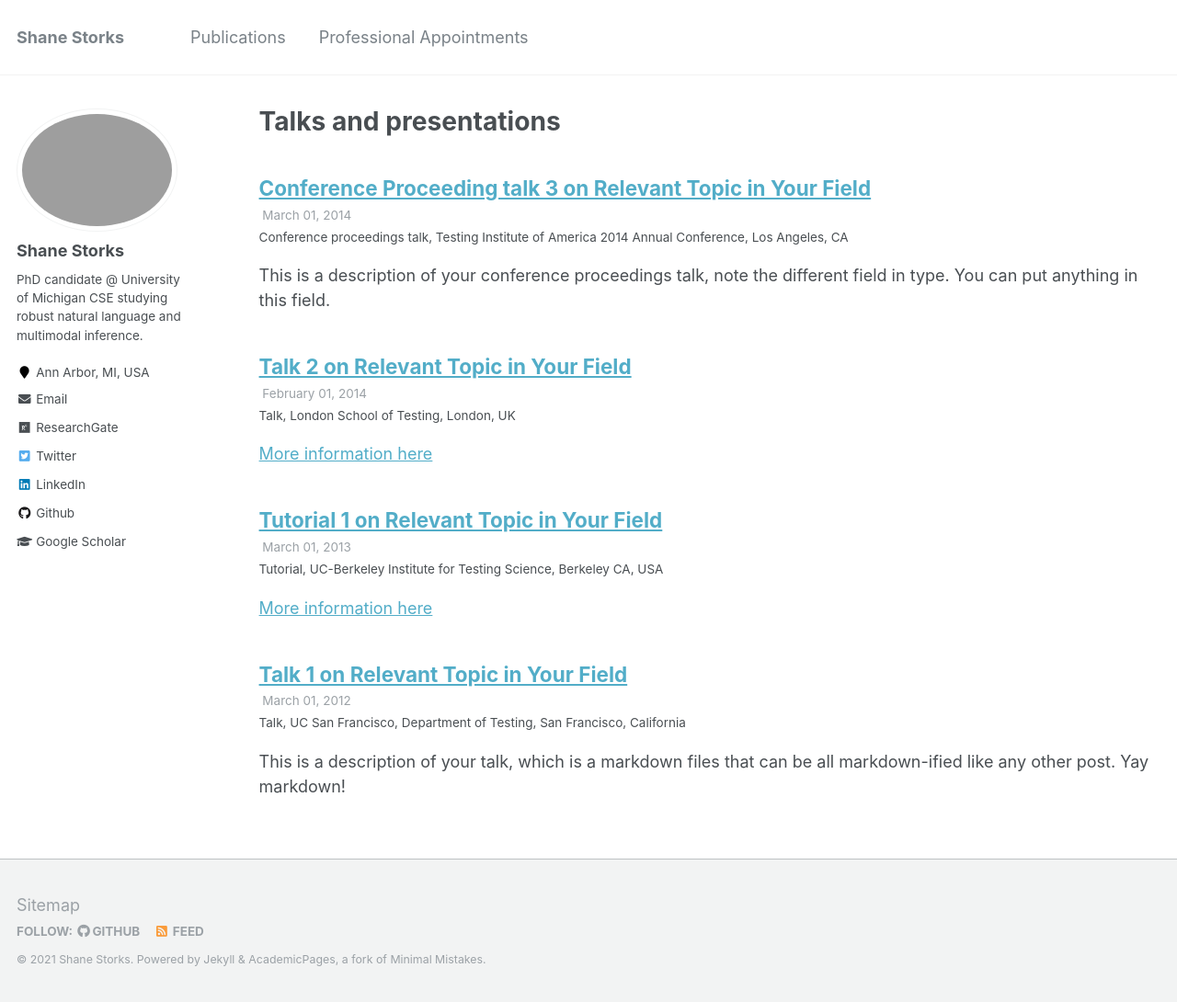
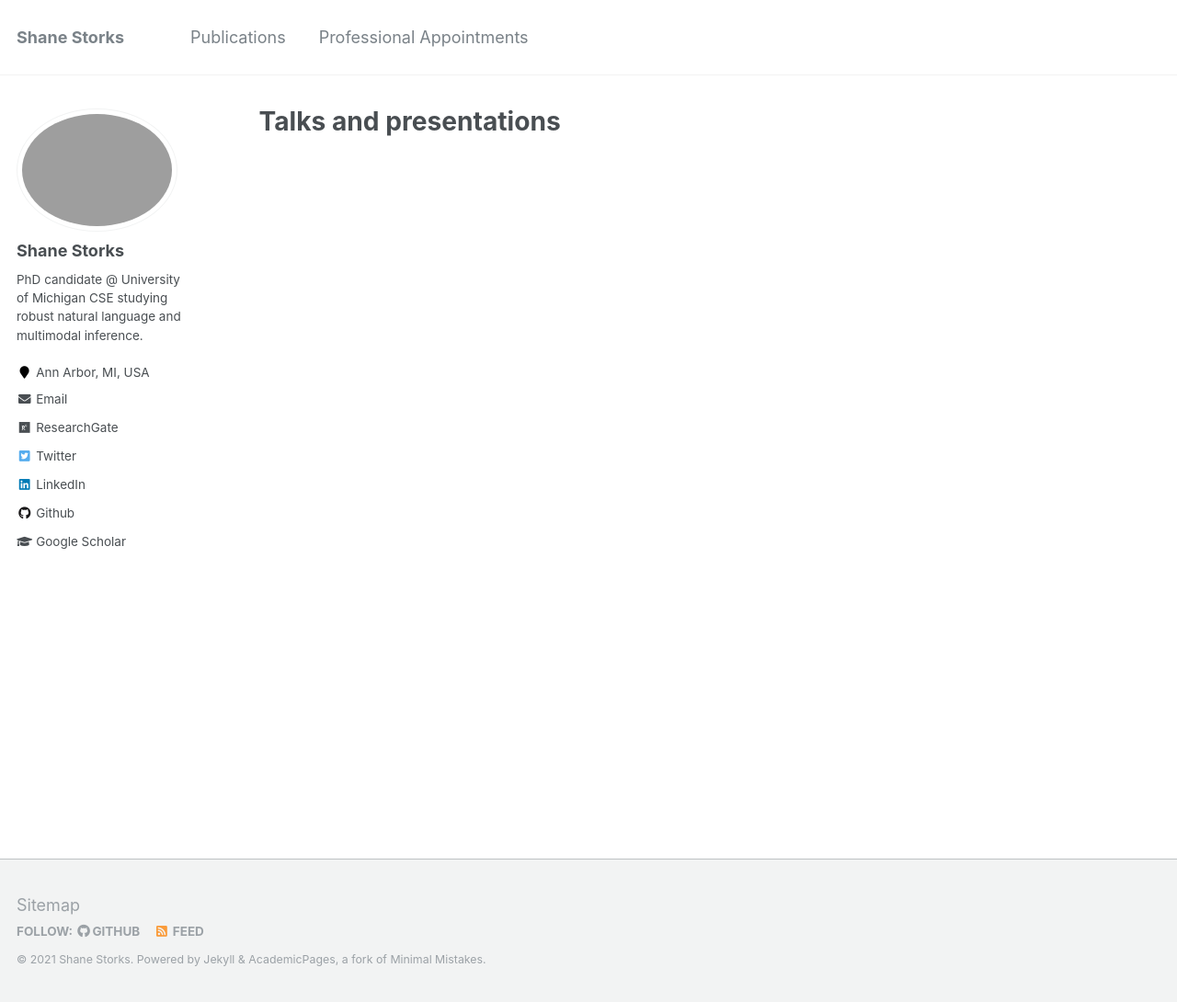
Before and after one commit to shanestorks/shanestorks.github.io, a Jekyll site: the page built from _pages/talks.html, in a window 1280 px wide and 1090 px high. Shown: the whole window at 92% size. Built offline with Jekyll 4.4.1, drawn with Linux system fonts in a browser that asks for light colours.

Commit message:
More navigation updates

```diff
--- a/_pages/teaching.html
+++ b/_pages/appointments.html
@@ -1,7 +1,7 @@
 ---
 layout: archive
-title: "Teaching"
-permalink: /teaching/
+title: "Professional Appointments"
+permalink: /appointments/
 author_profile: true
 ---
 
--- a/_talks/2012-03-01-talk-1.md
+++ /dev/null
@@ -1,11 +0,0 @@
----
-title: "Talk 1 on Relevant Topic in Your Field"
-collection: talks
-type: "Talk"
-permalink: /talks/2012-03-01-talk-1
-venue: "UC San Francisco, Department of Testing"
-date: 2012-03-01
-location: "San Francisco, California"
----
-
-This is a description of your talk, which is a markdown files that can be all markdown-ified like any other post. Yay markdown!
--- a/_talks/2013-03-01-tutorial-1.md
+++ /dev/null
@@ -1,13 +0,0 @@
----
-title: "Tutorial 1 on Relevant Topic in Your Field"
-collection: talks
-type: "Tutorial"
-permalink: /talks/2013-03-01-tutorial-1
-venue: "UC-Berkeley Institute for Testing Science"
-date: 2013-03-01
-location: "Berkeley CA, USA"
----
-
-[More information here](http://exampleurl.com)
-
-This is a description of your tutorial, note the different field in type. This is a markdown files that can be all markdown-ified like any other post. Yay markdown!
--- a/_talks/2014-02-01-talk-2.md
+++ /dev/null
@@ -1,13 +0,0 @@
----
-title: "Talk 2 on Relevant Topic in Your Field"
-collection: talks
-type: "Talk"
-permalink: /talks/2014-02-01-talk-2
-venue: "London School of Testing"
-date: 2014-02-01
-location: "London, UK"
----
-
-[More information here](http://example2.com)
-
-This is a description of your talk, which is a markdown files that can be all markdown-ified like any other post. Yay markdown!
--- a/_talks/2014-03-01-talk-3.md
+++ /dev/null
@@ -1,11 +0,0 @@
----
-title: "Conference Proceeding talk 3 on Relevant Topic in Your Field"
-collection: talks
-type: "Conference proceedings talk"
-permalink: /talks/2014-03-01-talk-3
-venue: "Testing Institute of America 2014 Annual Conference"
-date: 2014-03-01
-location: "Los Angeles, CA"
----
-
-This is a description of your conference proceedings talk, note the different field in type. You can put anything in this field.
```
Also changed, not shown: _portfolio/portfolio-1.md (deleted, +0 -7 lines), _portfolio/portfolio-2.html (deleted, +0 -7 lines), _appointments/2014-spring-teaching-1.md (renamed from _teaching/2014-spring-teaching-1.md), _appointments/2015-spring-teaching-2.md (renamed from _teaching/2015-spring-teaching-2.md), 3 other files.
